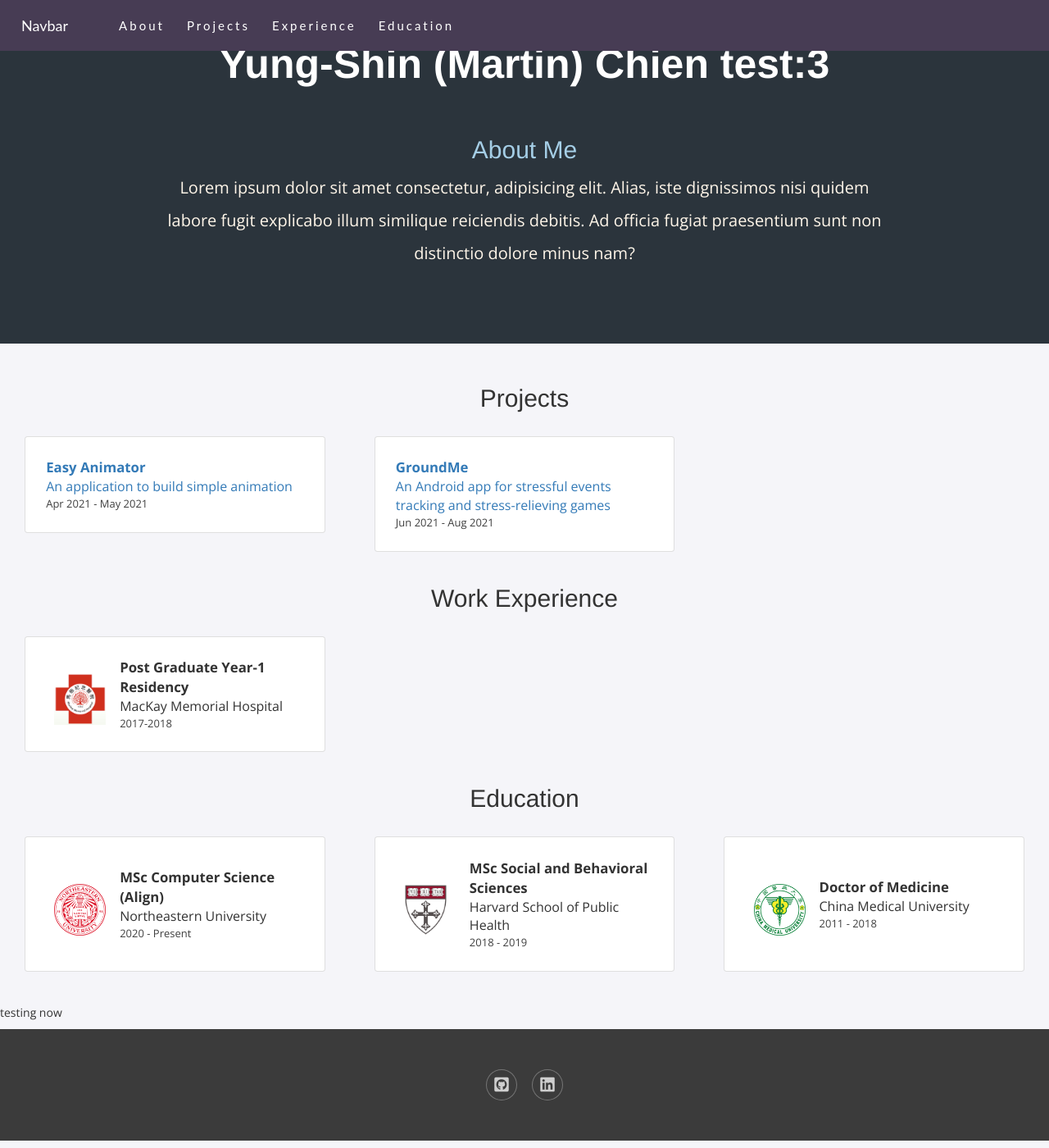
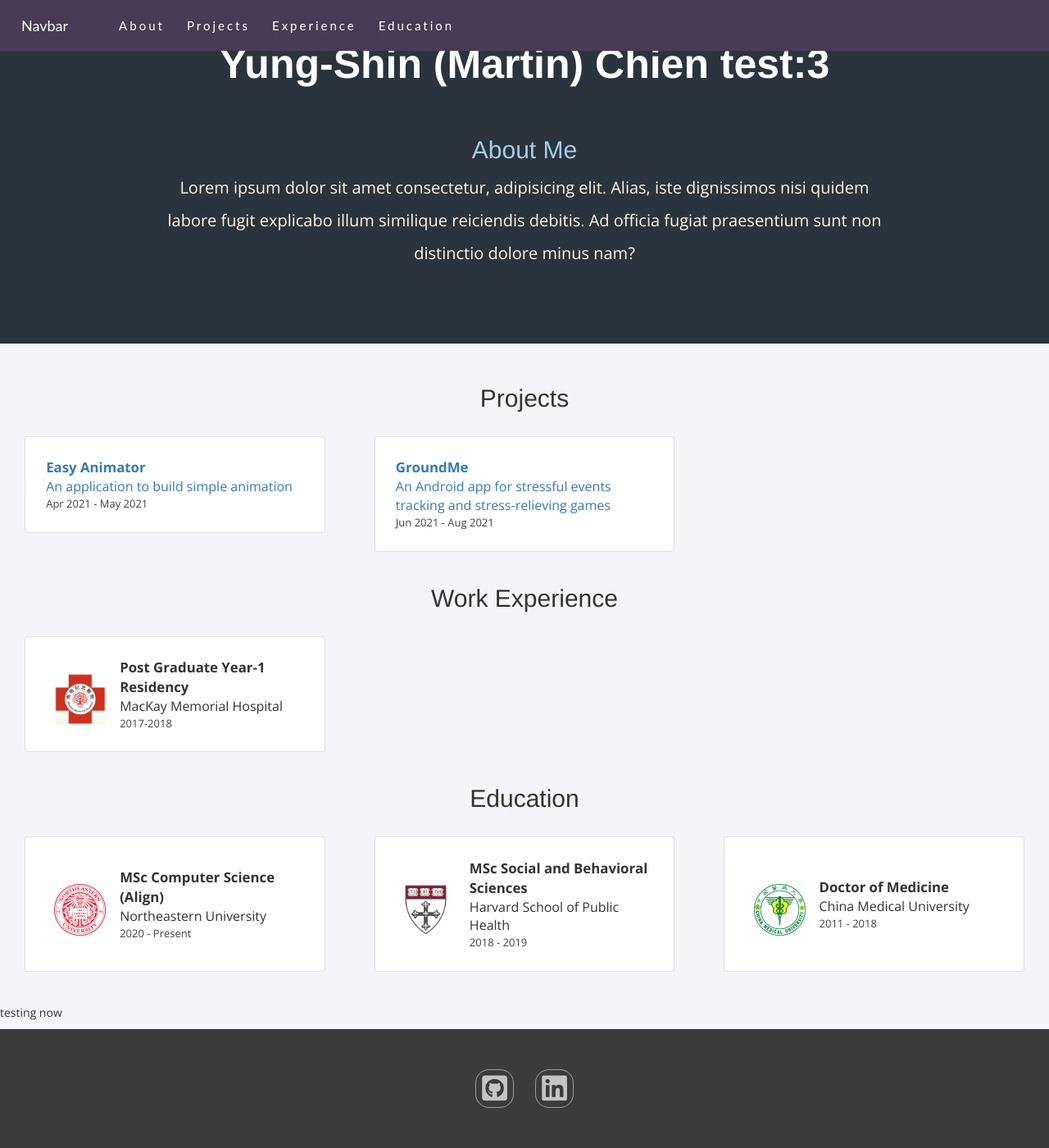
Before and after one commit to mchall92/mchall92.github.io, a Jekyll site: the page built from index.html, in a window 1280 px wide and 1400 px high, scrolled down 259 px. Shown: the whole window at 82% size. Built offline with Jekyll 4.4.1, drawn with Linux system fonts in a browser that asks for light colours; nearby versions of some CDN libraries.

Commit message:
completed footer

```diff
--- a/_sass/navbar.scss
+++ b/_sass/navbar.scss
@@ -27,8 +27,8 @@ html {
   text-align: right;
   font-size: 15px;
   letter-spacing: 3px;
-      color: white !important;
-      li a{
+  color: rgba(255,255,255,1.0) !important;
+    li a {
       color: white;
       margin-left:17px;
     }
@@ -36,3 +36,7 @@ html {
       margin-left: auto !important;
     }
 }
+
+.collapse.navbar-collapse a:hover {
+  color: rgba(255,255,255,1.0);
+}
--- a/_sass/page.scss
+++ b/_sass/page.scss
@@ -143,17 +143,17 @@ hr {
     .item.social {
         text-align:center;
         a {
-            font-size:20px;
-            width:36px;
-            height:36px;
-            line-height:36px;
+            font-size:35px;
+            width:45px;
+            height:45px;
+            line-height:45px;
             display:inline-block;
             text-align:center;
-            border-radius:50%;
-            box-shadow:0 0 0 1px rgba(255,255,255,0.4);
-            margin:0 8px;
+            border-radius:35%;
+            box-shadow:0 0 0 1px rgba(255,255,255,0.7);
+            margin:0 12px;
             color:#fff;
-            opacity:0.75;
+            opacity:0.7;
         }
     }
 }
@@ -166,5 +166,5 @@ hr {
 }
 
 .footer-dark .item.social a:hover {
-    opacity:0.9;
+    opacity:1.0;
 }
```
Lines whose indentation alone changed are shown as unchanged.
